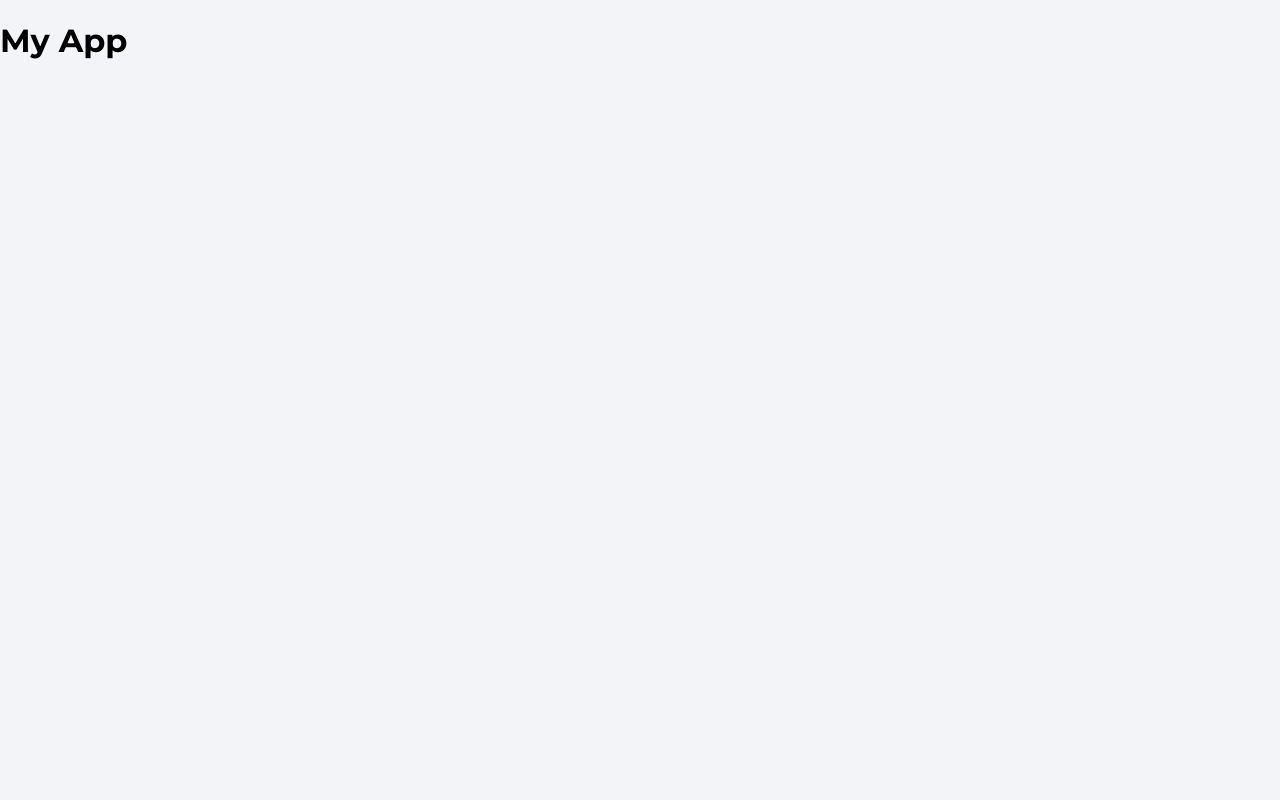
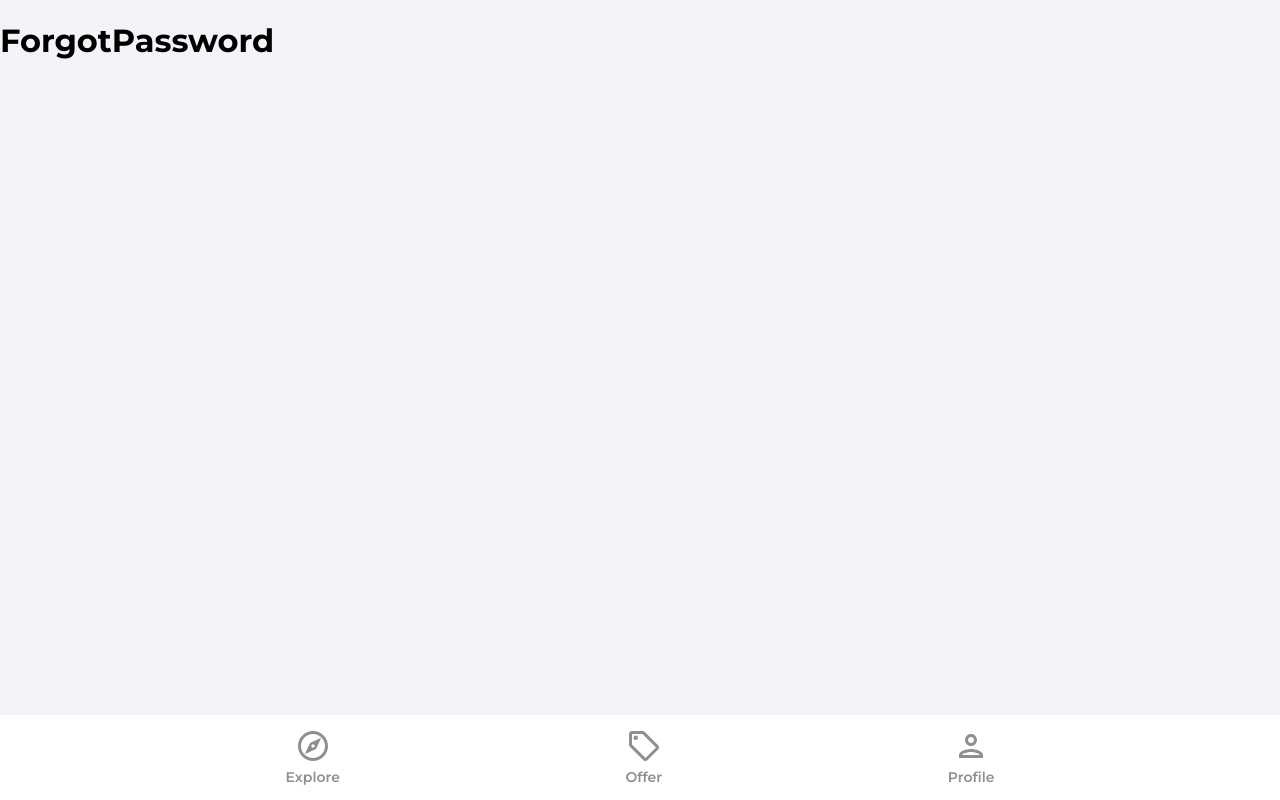
Before and after one commit to mbarnstien/House-Marketplace, a React (Create React App) app: page /forgot-password in a window 1280 px wide. Built offline with nearby package versions, Linux system fonts and the light colour scheme.

Commit message:
Pages, Routes, and navbar

```diff
--- a/package.json
+++ b/package.json
@@ -9,6 +9,7 @@
     "firebase": "^9.8.2",
     "react": "^18.1.0",
     "react-dom": "^18.1.0",
+    "react-router-dom": "^6.3.0",
     "react-scripts": "5.0.1",
     "web-vitals": "^2.1.4"
   },
--- a/public/index.html
+++ b/public/index.html
@@ -24,7 +24,7 @@
       work correctly both with client-side routing and a non-root public URL.
       Learn how to configure a non-root public URL by running `npm run build`.
     -->
-    <title>React App</title>
+    <title>House Marketplace</title>
   </head>
   <body>
     <noscript>You need to enable JavaScript to run this app.</noscript>
--- a/src/App.js
+++ b/src/App.js
@@ -1,8 +1,27 @@
+import {BrowserRouter as Router, Routes, Route} from 'react-router-dom'
+import Navbar from './components/Navbar'
+import Explore from './pages/Explore'
+import Offers from './pages/Offers'
+import Profile from './pages/Profile'
+import SignIn from './pages/SignIn'
+import SignUp from './pages/SignUp'
+import ForgotPassword from './pages/ForgotPassword'
+
 function App() {
   return (
-    <h1>
-      My App
-    </h1>
+    <>
+      <Router>
+        <Routes>
+          <Route path='/' element={<Explore />} />
+          <Route path='/offers' element={<Offers />} />
+          <Route path='/profile' element={<SignIn />} />
+          <Route path='/sign-in' element={<SignIn />} />
+          <Route path='/sign-up' element={<SignUp />} />
+          <Route path='/forgot-password' element={<ForgotPassword />} />
+        </Routes>
+      <Navbar />
+      </Router>
+    </>
   );
 }
 
--- /dev/null
+++ b/src/components/Navbar.jsx
@@ -0,0 +1,38 @@
+import {useNavigate, useLocation} from 'react-router-dom'
+import {ReactComponent as OfferIcon} from '../assets/svg/localOfferIcon.svg'
+import {ReactComponent as ExploreIcon} from '../assets/svg/exploreIcon.svg'
+import {ReactComponent as PersonOutlineIcon} from '../assets/svg/personOutlineIcon.svg'
+
+function Navbar() {
+  const navigate = useNavigate()
+  const location = useLocation()
+
+  const pathMatchRoute = (route) => {
+    if (route === location.pathname) {
+        return true
+    }
+  }
+
+  return (
+    <footer className='navbar' >
+        <nav className='navbarNav'>
+            <ul className='navbarListItems'>
+                <li className='navbarListItem' onClick={() => navigate('/')}>
+                    <ExploreIcon fill={pathMatchRoute('/') ? '#2c2c2c' : '#8f8f8f'} width='36px' height='36px' />
+                    <p className={pathMatchRoute('/') ? 'navbarListItemNameActive' : 'navbarListItemName'}>Explore</p>
+                </li>
+                <li className='navbarListItem' onClick={() => navigate('/offers')}>
+                    <OfferIcon fill={pathMatchRoute('/offers') ? '#2c2c2c' : '#8f8f8f'} width='36px' height='36px' />
+                    <p className={pathMatchRoute('/offers') ? 'navbarListItemNameActive' : 'navbarListItemName'}>Offer</p>
+                </li>
+                <li className='navbarListItem' onClick={() => navigate('/profile')}>
+                    <PersonOutlineIcon fill={pathMatchRoute('/profile') ? '#2c2c2c' : '#8f8f8f'} width='36px' height='36px' />
+                    <p className={pathMatchRoute('/profile') ? 'navbarListItemNameActive' : 'navbarListItemName'}>Profile</p>
+                </li>
+            </ul>
+        </nav>
+    </footer>
+  )
+}
+
+export default Navbar
--- /dev/null
+++ b/src/pages/Explore.jsx
@@ -0,0 +1,7 @@
+function Explore() {
+  return (
+    <h1>Explore</h1>
+  )
+}
+
+export default Explore
--- /dev/null
+++ b/src/pages/ForgotPassword.jsx
@@ -0,0 +1,7 @@
+function ForgotPassword() {
+    return (
+      <h1>ForgotPassword</h1>
+    )
+  }
+
+  export default ForgotPassword
--- /dev/null
+++ b/src/pages/Offers.jsx
@@ -0,0 +1,7 @@
+function Offers() {
+    return (
+      <h1>Offers</h1>
+    )
+  }
+
+  export default Offers
--- /dev/null
+++ b/src/pages/Profile.jsx
@@ -0,0 +1,7 @@
+function Profile() {
+    return (
+      <h1>Profile</h1>
+    )
+  }
+
+  export default Profile
--- /dev/null
+++ b/src/pages/SignIn.jsx
@@ -0,0 +1,7 @@
+function SignIn() {
+    return (
+      <h1>SignIn</h1>
+    )
+  }
+
+  export default SignIn
--- /dev/null
+++ b/src/pages/SignUp.jsx
@@ -0,0 +1,7 @@
+function SignUp() {
+    return (
+      <h1>SignUp</h1>
+    )
+  }
+
+  export default SignUp
```
Also changed, not shown: 1 other file (tests, documents, lock files or other folders).
